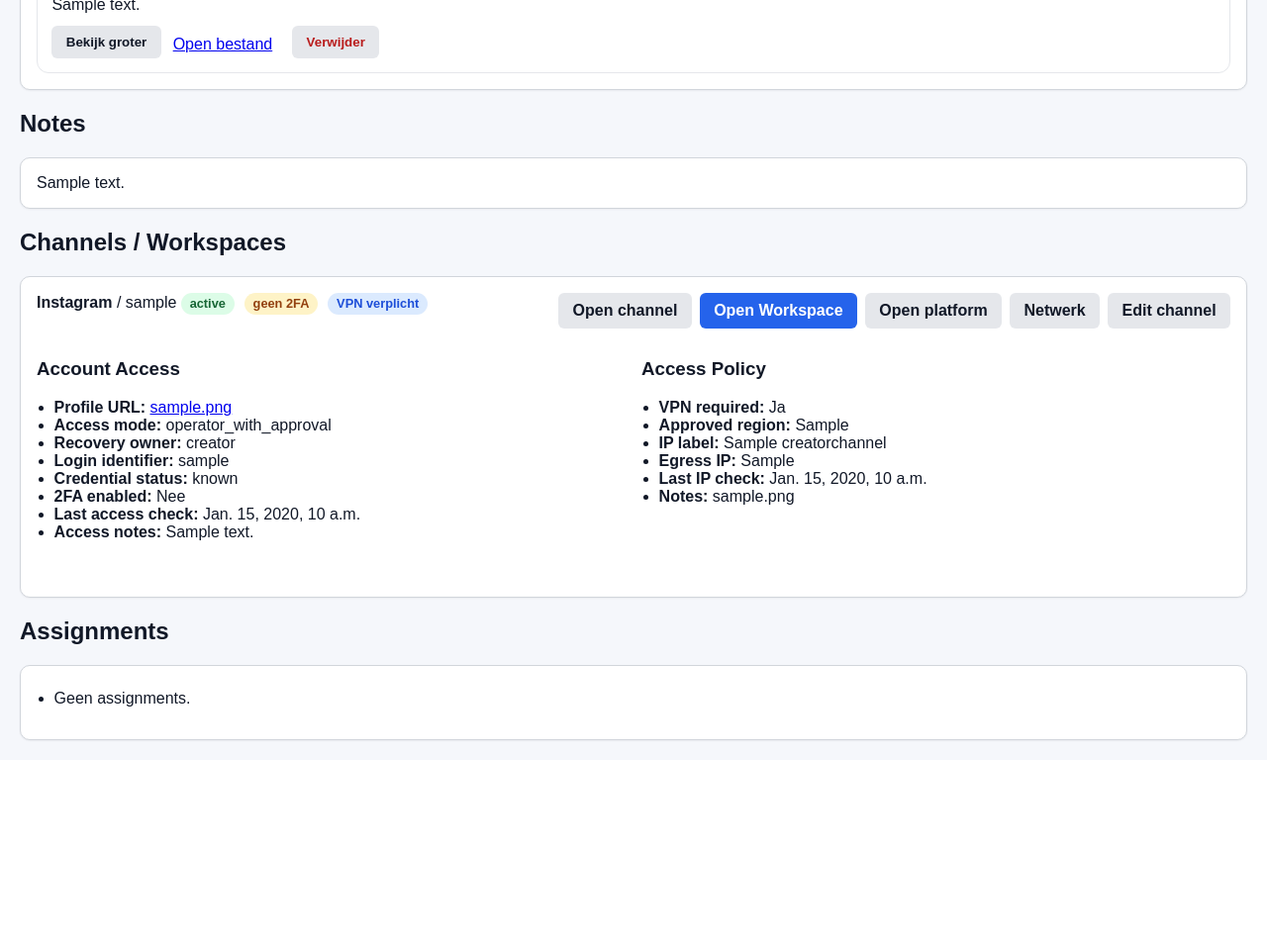
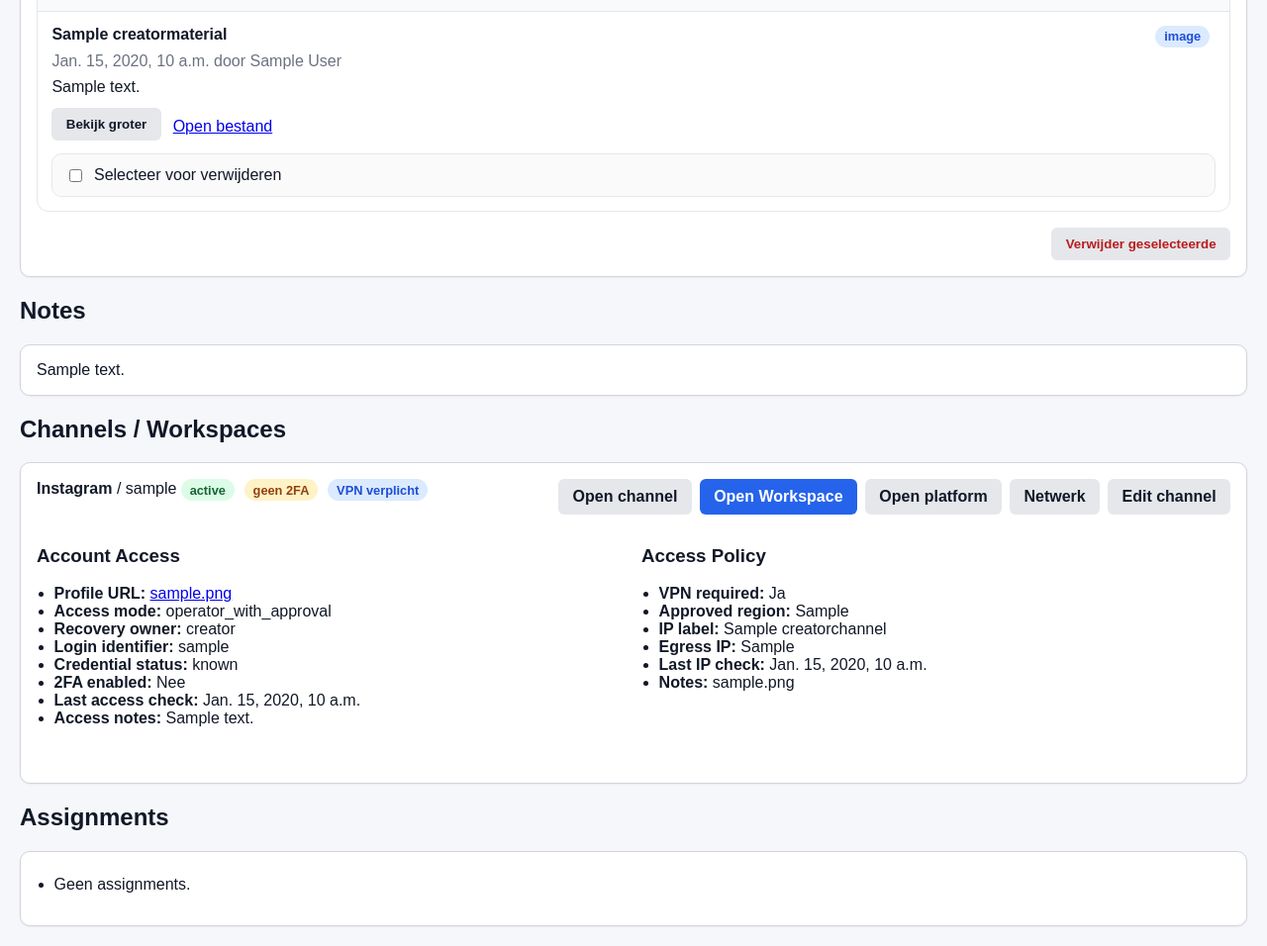
Before and after one commit to Hank-chinasky/marketing-monitor-v2, a Django app: page /creators/1/ in a window 1280 px wide. Shown: the part 1700-2656 px from the top of the page at 99% size. Before the commit the page ends 2450 px from the top, so only its background shows below. Run offline with Django 5.2, Linux system fonts and the light colour scheme; a user stored in the database is signed in; tables that the repository leaves empty hold one stand-in row (values such as "Sample post").

Commit message:
Add checkbox-based bulk delete for creator materials

```diff
--- a/core/material_views.py
+++ b/core/material_views.py
@@ -1,8 +1,9 @@
 from pathlib import Path
 
 from django.contrib import messages
-from django.http import FileResponse, HttpResponseForbidden
+from django.http import FileResponse, HttpResponseForbidden, HttpResponseRedirect
 from django.shortcuts import get_object_or_404, redirect
+from django.urls import reverse
 from django.views import View
 
 from core.forms import CreatorMaterialUploadForm
@@ -101,10 +102,10 @@ class CreatorMaterialDownloadView(View):
         )
 
 
-class CreatorMaterialDeleteView(View):
+class CreatorMaterialBulkDeleteView(View):
     http_method_names = ["post"]
 
-    def post(self, request, creator_pk, material_pk, *args, **kwargs):
+    def post(self, request, creator_pk, *args, **kwargs):
         if not is_admin_user(request.user):
             return HttpResponseForbidden("You do not have permission to delete materials.")
 
@@ -112,30 +113,66 @@ class CreatorMaterialDeleteView(View):
             get_creator_queryset_for_user(request.user),
             pk=creator_pk,
         )
-        material = get_object_or_404(
-            creator.materials.filter(active=True).select_related("creator", "uploaded_by"),
-            pk=material_pk,
+
+        raw_ids = request.POST.getlist("material_ids")
+        material_ids = []
+        for raw_id in raw_ids:
+            try:
+                material_ids.append(int(raw_id))
+            except (TypeError, ValueError):
+                continue
+
+        if not material_ids:
+            messages.error(request, "Selecteer minimaal 1 materiaal om te verwijderen.")
+            return self._redirect_to_materials(creator.pk)
+
+        materials = list(
+            creator.materials.filter(active=True, pk__in=material_ids).select_related("creator", "uploaded_by")
         )
 
-        file_was_missing = False
+        if not materials:
+            messages.error(request, "Geen geldige materialen gevonden om te verwijderen.")
+            return self._redirect_to_materials(creator.pk)
 
-        if material.file:
-            try:
-                if material.file.storage.exists(material.file.name):
-                    material.file.delete(save=False)
-                else:
+        deleted_count = 0
+        missing_file_count = 0
+
+        for material in materials:
+            file_was_missing = False
+
+            if material.file:
+                try:
+                    if material.file.storage.exists(material.file.name):
+                        material.file.delete(save=False)
+                    else:
+                        file_was_missing = True
+                except Exception:
                     file_was_missing = True
-            except Exception:
+            else:
                 file_was_missing = True
+
+            material.active = False
+            material.save(update_fields=["active"])
+
+            deleted_count += 1
+            if file_was_missing:
+                missing_file_count += 1
+
+        if deleted_count == 1:
+            message = "1 materiaal verwijderd."
         else:
-            file_was_missing = True
+            message = f"{deleted_count} materialen verwijderd."
 
-        material.active = False
-        material.save(update_fields=["active"])
+        if missing_file_count:
+            if missing_file_count == 1:
+                message += " 1 gekoppeld bestand ontbrak al op disk."
+            else:
+                message += f" {missing_file_count} gekoppelde bestanden ontbraken al op disk."
 
-        if file_was_missing:
-            messages.success(request, "Materiaal verwijderd. Het gekoppelde bestand ontbrak al op disk.")
-        else:
-            messages.success(request, "Materiaal verwijderd.")
+        messages.success(request, message)
+        return self._redirect_to_materials(creator.pk)
 
-        return redirect("creator-detail", pk=creator.pk)
+    def _redirect_to_materials(self, creator_pk):
+        return HttpResponseRedirect(
+            reverse("creator-detail", kwargs={"pk": creator_pk}) + "#creator-materials"
+        )
--- a/core/urls.py
+++ b/core/urls.py
@@ -4,7 +4,7 @@ from core.admin_update_views import CreatorChannelUpdateView, CreatorUpdateView
 from core.assignment_views import AssignmentListView, OperatorAssignmentDeactivateView
 from core.material_views import (
     CreatorDetailView,
-    CreatorMaterialDeleteView,
+    CreatorMaterialBulkDeleteView,
     CreatorMaterialDownloadView,
 )
 from core.views import (
@@ -38,9 +38,9 @@ urlpatterns = [
         name="creator-material-download",
     ),
     path(
-        "creators/<int:creator_pk>/materials/<int:material_pk>/delete/",
-        CreatorMaterialDeleteView.as_view(),
-        name="creator-material-delete",
+        "creators/<int:creator_pk>/materials/delete/",
+        CreatorMaterialBulkDeleteView.as_view(),
+        name="creator-material-bulk-delete",
     ),
     path("creators/<int:pk>/edit/", CreatorUpdateView.as_view(), name="creator-update"),
     path("creators/<int:pk>/network/", CreatorNetworkView.as_view(), name="creator-network"),
--- a/templates/creators/creator_detail.html
+++ b/templates/creators/creator_detail.html
@@ -121,7 +121,7 @@
     </ul>
 </div>
 
-<h2>Creator Materials</h2>
+<h2 id="creator-materials">Creator Materials</h2>
 <div class="panel">
     {% if can_upload_materials %}
         <form method="post" enctype="multipart/form-data" style="margin-bottom: 1rem;">
@@ -152,6 +152,36 @@
             <button class="primary-button" type="submit">Upload materiaal</button>
         </form>
     {% endif %}
+
+    {% if materials %}
+        <form
+            method="post"
+            action="{% url 'creator-material-bulk-delete' creator.pk %}"
+            id="creator-material-bulk-delete-form"
+            onsubmit="return window.confirmBulkMaterialDelete();"
+        >
+            {% csrf_token %}
+
+            <div style="display:flex; justify-content:space-between; align-items:center; gap:1rem; flex-wrap:wrap; margin-bottom:1rem; padding:0.9rem; border:1px solid #e5e7eb; border-radius:12px; background:#f8fafc;">
+                <div>
+                    <strong>Bulk delete</strong><br>
+                    <small class="muted">
+                        Vink materialen aan en verwijder ze in één actie.
+                        <span id="selected-material-count">0 geselecteerd</span>
+                    </small>
+                </div>
+                <div>
+                    <button
+                        type="submit"
+                        class="secondary-button"
+                        id="bulk-delete-button"
+                        disabled
+                        style="border-color:#fecaca; color:#b91c1c;"
+                    >
+                        Verwijder geselecteerde
+                    </button>
+                </div>
+            </div>
 
             <div style="display:grid; grid-template-columns: repeat(auto-fit, minmax(260px, 1fr)); gap: 1rem;">
                 {% for material in materials %}
@@ -208,13 +238,16 @@
                                     <span class="badge badge-yellow">file</span>
                                 {% endif %}
                             </div>
+
                             <div class="muted" style="margin-bottom:0.5rem;">
                                 {{ material.uploaded_at }} door {{ material.uploaded_by.get_full_name|default:material.uploaded_by.username }}
                             </div>
+
                             {% if material.notes %}
                                 <div style="margin:0.35rem 0 0.75rem;">{{ material.notes|linebreaksbr }}</div>
                             {% endif %}
-                    <div style="display:flex; gap:0.75rem; flex-wrap:wrap; align-items:center;">
+
+                            <div style="display:flex; gap:0.75rem; flex-wrap:wrap; align-items:center; margin-bottom:0.85rem;">
                                 {% if material.is_previewable %}
                                     <button
                                         type="button"
@@ -229,31 +262,39 @@
                                 {% endif %}
 
                                 <a class="quick-link" href="{% url 'creator-material-download' creator.pk material.pk %}" target="_blank" rel="noopener">Open bestand</a>
+                            </div>
 
                             {% if can_upload_materials %}
-                            <form
-                                method="post"
-                                action="{% url 'creator-material-delete' creator.pk material.pk %}"
-                                style="margin:0;"
-                                onsubmit="return confirm('Weet je zeker dat je dit materiaal wilt verwijderen?');"
+                                <label style="display:flex; align-items:center; gap:0.55rem; padding:0.7rem 0.8rem; border:1px solid #e5e7eb; border-radius:10px; background:#fafafa; cursor:pointer;">
+                                    <input
+                                        type="checkbox"
+                                        name="material_ids"
+                                        value="{{ material.pk }}"
+                                        class="creator-material-checkbox"
                                     >
-                                {% csrf_token %}
+                                    <span>Selecteer voor verwijderen</span>
+                                </label>
+                            {% endif %}
+                        </div>
+                    </article>
+                {% endfor %}
+            </div>
+
+            <div style="display:flex; justify-content:flex-end; margin-top:1rem;">
                 <button
                     type="submit"
                     class="secondary-button"
+                    id="bulk-delete-button-bottom"
+                    disabled
                     style="border-color:#fecaca; color:#b91c1c;"
                 >
-                                    Verwijder
+                    Verwijder geselecteerde
                 </button>
+            </div>
         </form>
+    {% else %}
+        <div>Nog geen materiaal geüpload.</div>
     {% endif %}
-                    </div>
-                </div>
-            </article>
-        {% empty %}
-            <div>Nog geen materiaal geüpload.</div>
-        {% endfor %}
-    </div>
 </div>
 
 <div id="creator-material-modal" style="display:none; position:fixed; inset:0; z-index:1000; background:rgba(15,23,42,0.85); padding:2rem;">
@@ -331,6 +372,58 @@
             closeModal();
         }
     });
+})();
+
+(function () {
+    const checkboxes = Array.from(document.querySelectorAll('.creator-material-checkbox'));
+    const counter = document.getElementById('selected-material-count');
+    const topButton = document.getElementById('bulk-delete-button');
+    const bottomButton = document.getElementById('bulk-delete-button-bottom');
+
+    function updateSelectionState() {
+        const selectedCount = checkboxes.filter(function (checkbox) {
+            return checkbox.checked;
+        }).length;
+
+        if (counter) {
+            if (selectedCount === 1) {
+                counter.textContent = '1 geselecteerd';
+            } else {
+                counter.textContent = selectedCount + ' geselecteerd';
+            }
+        }
+
+        if (topButton) {
+            topButton.disabled = selectedCount === 0;
+        }
+
+        if (bottomButton) {
+            bottomButton.disabled = selectedCount === 0;
+        }
+    }
+
+    window.confirmBulkMaterialDelete = function () {
+        const selectedCount = checkboxes.filter(function (checkbox) {
+            return checkbox.checked;
+        }).length;
+
+        if (selectedCount === 0) {
+            alert('Selecteer minimaal 1 materiaal om te verwijderen.');
+            return false;
+        }
+
+        if (selectedCount === 1) {
+            return window.confirm('Weet je zeker dat je 1 geselecteerd materiaal wilt verwijderen?');
+        }
+
+        return window.confirm('Weet je zeker dat je ' + selectedCount + ' geselecteerde materialen wilt verwijderen?');
+    };
+
+    checkboxes.forEach(function (checkbox) {
+        checkbox.addEventListener('change', updateSelectionState);
+    });
+
+    updateSelectionState();
 })();
 </script>
 
```
Lines whose indentation alone changed are shown as unchanged.
